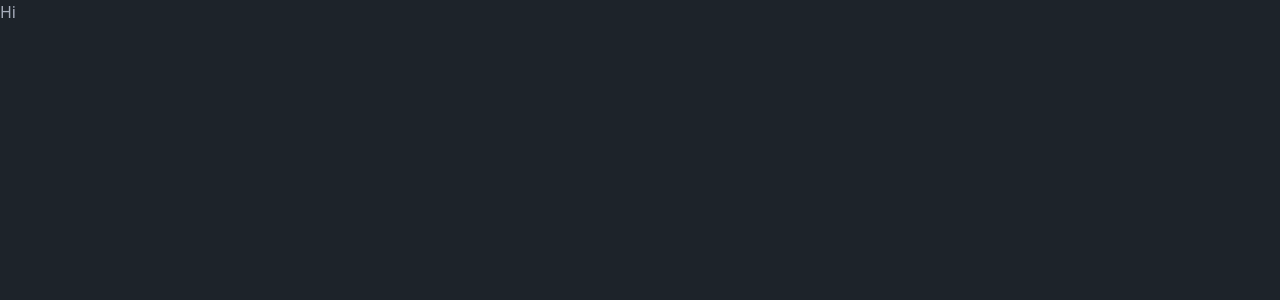
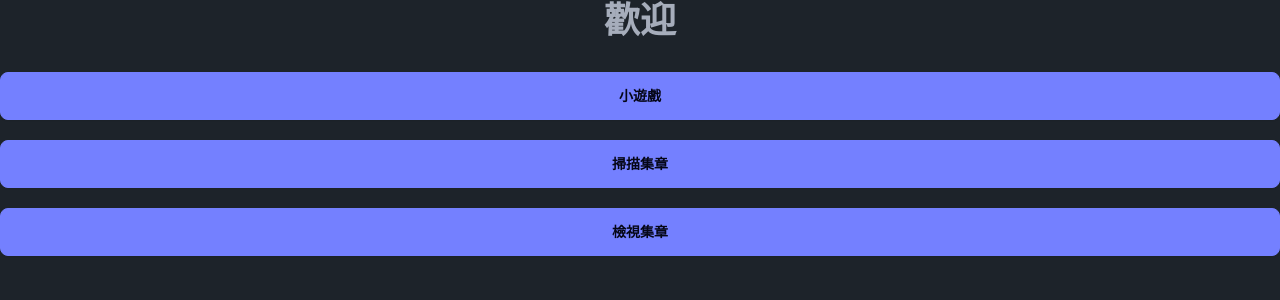
Before and after one commit to sitcon-tw/hackathon2024-frontend, a Next.js app: page / in a window 1280 px wide. Shown: the top 300 px of the page. Built offline with nearby package versions, Linux system fonts and the light colour scheme.

Commit message:
feat: new button to navigate to homepage and post with authenticated

```diff
--- a/src/app/game/layout.tsx
+++ b/src/app/game/layout.tsx
@@ -1,3 +1,4 @@
+import PageLink from '@/components/page_link';
 import type { ReactNode } from 'react';
 
 type RootLayoutProps = Readonly<{
@@ -7,6 +8,7 @@ type RootLayoutProps = Readonly<{
 export default function GameLayout({ children }: RootLayoutProps) {
   return (
     <main className="p-5 max-w-screen-lg m-auto">
+        <PageLink href="/" text="回主頁" />
         {children}
     </main>
   );
--- a/src/app/page.tsx
+++ b/src/app/page.tsx
@@ -1,7 +1,18 @@
 'use client'
 
-export default function Home() {
-  return <div>
-    Hi
-  </div>
+import PageLink from '@/components/page_link';
+
+export default function Game() {
+    return (
+        <div>
+            <article className="prose m-auto">
+                <h1 className="text-center">歡迎 </h1>
+            </article>
+            <div className="mt-8 flex flex-col gap-5">
+                <PageLink href="/game" text="小遊戲" />
+                <PageLink href="/scanner" text="掃描集章" />
+                <PageLink href="/view" text="檢視集章 " />
+            </div>
+        </div>
+    )
 }
--- a/src/app/scanner/page.tsx
+++ b/src/app/scanner/page.tsx
@@ -3,6 +3,8 @@
 import Image from 'next/image';
 import { Scanner, IDetectedBarcode } from '@yudiel/react-qr-scanner';
 import init from '@/assets/images/init.svg';
+import PageLink from '@/components/page_link';
+import { postAuthenticated } from '@/lib/auth';
 
 
 export default function ScannerPage() {
@@ -10,17 +12,13 @@ export default function ScannerPage() {
   const handleScan = async ([result]: IDetectedBarcode[]) => {
     const raw = result.rawValue;
 
-    const request = await fetch(
-      `${process.env.NEXT_PUBLIC_API}/collect`,
-      { method: 'POST', body: JSON.stringify({ token: raw})}
-    );
-    const response = request.json();
+    const response = postAuthenticated('collect', { token: raw });
     // TODO
-
   }
 
 
   return <main className='fullscreen flex justify-center items-center flex-col p-5 gap-6 max-w-[500px] m-auto'>
+    <PageLink href="/" text="回主頁" />
     <Image src={init} alt="main" />
     <Scanner
       styles={{
--- a/src/app/view/page.tsx
+++ b/src/app/view/page.tsx
@@ -1,3 +1,5 @@
+import PageLink from "@/components/page_link";
+
 const stamps: (string | null)[] = [];
 
 export default async function View() {
@@ -10,6 +12,7 @@ export default async function View() {
     }
     return (
         <main className="flex flex-col items-center justify-center gap-3 p-5 fullscreen max-w-screen-md m-auto">
+            <PageLink href="/" text="回主頁" />
             <div className="container">
                 <h1 className="text-center">
                     以下為你目前蒐集到的集章：
@@ -17,11 +20,11 @@ export default async function View() {
             </div>
             <div className="container">
                 <div className="grid grid-rows-3 grid-cols-3 aspect-square">
-                    { stamps.map(key =>
+                    { stamps.map((key, idx) =>
                         key == null ?
-                            <img className="h-full w-auto" src={`/view_test/black.jpg`} />
+                            <img key={idx} className="h-full w-auto" src={`/view_test/black.jpg`} />
                             :
-                            <img className="h-full w-auto" src={`/view_test/${key}.png`} />
+                            <img key={idx} className="h-full w-auto" src={`/view_test/${key}.png`} />
                     )}
                 </div>
             </div>
--- /dev/null
+++ b/src/components/page_link.tsx
@@ -0,0 +1,9 @@
+import Link from "next/link";
+
+export default function PageLink({ href, text }: { href: string, text: string }) {
+    return (
+        <Link href={href} className="btn btn-primary">
+          {text}
+        </Link>
+    )
+}
--- a/src/lib/auth.ts
+++ b/src/lib/auth.ts
@@ -22,3 +22,7 @@ export const isAuthenticatedClient = async () => {
     throw exception;
   }
 }
+
+export const postAuthenticated = async (url: string, data: any) => {
+  return await axios.post(url, data);
+}
```
